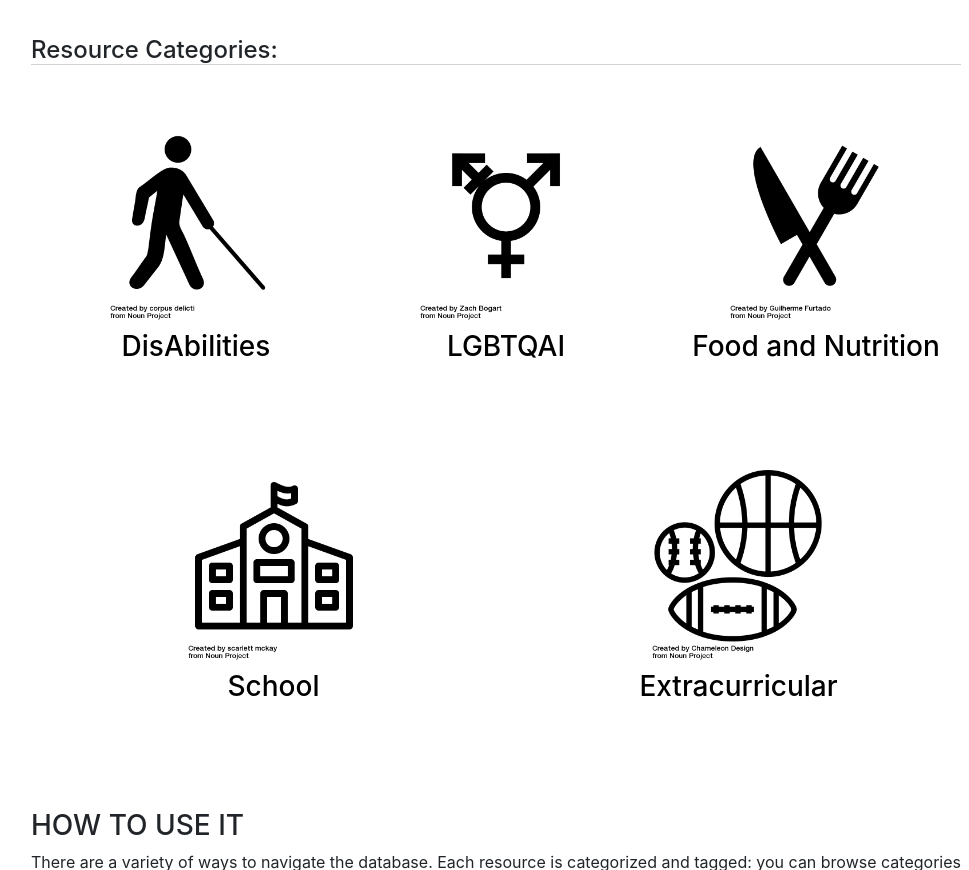
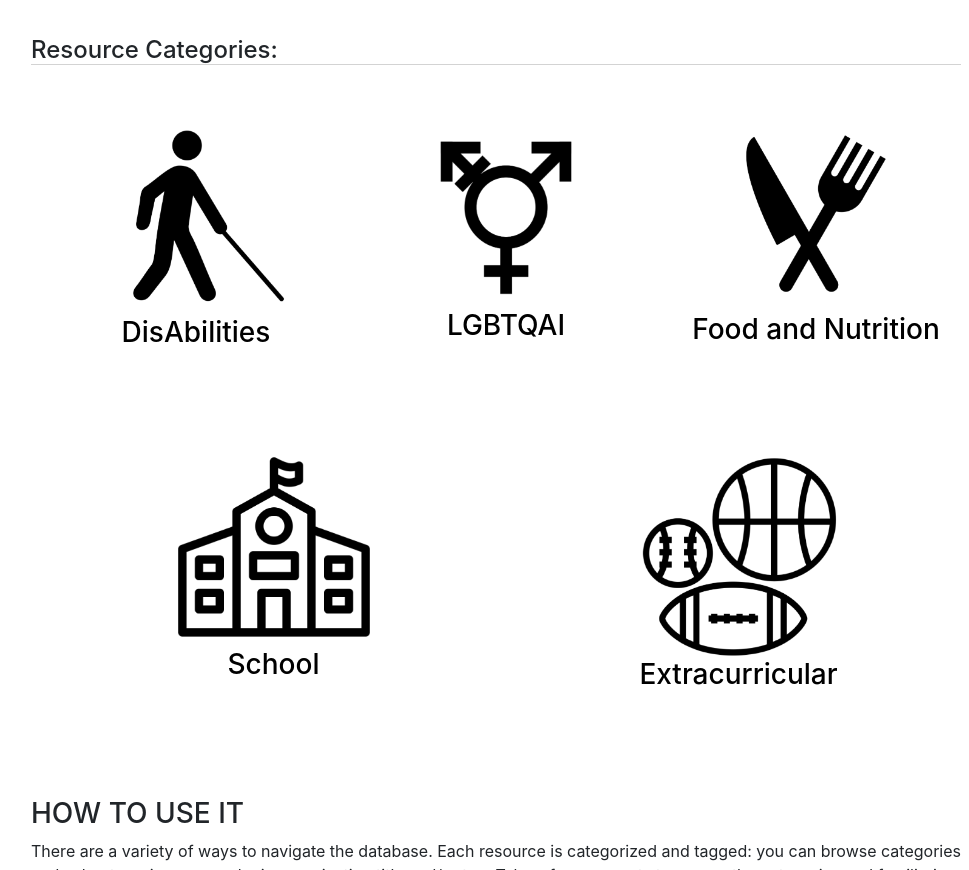
Before and after one commit to moncomResources/resourceDB, a website: page index.html in a window 1280 px wide. Shown: the part 520-1390 px from the top of the page, without its empty margins (144-1113 px from the left). Drawn offline with nearby package versions, Linux system fonts and the light colour scheme.

Commit message:
Edit icons and updated categories info

```diff
--- a/index.html
+++ b/index.html
@@ -65,10 +65,7 @@
                   <h3 class="text-center">{{this.title}}</h3>
                   <p id="id-value" style="visibility: hidden;" value={{this.id}}>{{this.id}}</p>
                   <p style="margin-top: 3em">
-                    Lorem ipsum, dolor sit amet consectetur adipisicing elit.
-                    Repudiandae sed corrupti ipsa nisi, culpa accusamus ipsam ut at
-                    placeat in voluptatibus magni labore est et assumenda atque modi!
-                    Repudiandae, architecto.
+                    {{this.description}}
                   </p>
                 </div>
               </div>
--- a/js/categories.js
+++ b/js/categories.js
@@ -38,7 +38,9 @@ var categories = {
           subid: "2"
         }
       ],
-      img: "images/noun_Blind_1545498.png"
+      img: "images/disabilities.png",
+      description:
+        "This category covers a broad scope of services, supports, and referrals for our clients who experience a disAbility.  Here you can find resources related to learning challenges and special education, parent and family support, specialized summer camps and activities, legal and social advocacy, physical disAbilities, testing referrals, and much more."
     },
     {
       id: "1",
@@ -61,7 +63,8 @@ var categories = {
           subid: "3"
         }
       ],
-      img: "images/noun_transgender_2431636.png"
+      img: "images/transgender.png",
+      description: ""
     },
     {
       id: "2",
@@ -76,7 +79,8 @@ var categories = {
           subid: "1"
         }
       ],
-      img: "images/noun_Food_2676287.png"
+      img: "images/food.png",
+      description: ""
     },
     {
       id: "3",
@@ -99,7 +103,8 @@ var categories = {
           subid: "3"
         }
       ],
-      img: "images/noun_School_1018553.png"
+      img: "images/school.png",
+      description: ""
     },
     {
       id: "4",
@@ -114,7 +119,8 @@ var categories = {
           subid: "1"
         }
       ],
-      img: "images/noun_Sports_420849.png"
+      img: "images/sports.png",
+      description: ""
     }
   ]
 };
```
Also changed, not shown: images/disabilities.png (added), images/food.png (added), images/school.png (added), images/sports.png (added), images/transgender.png (added).
